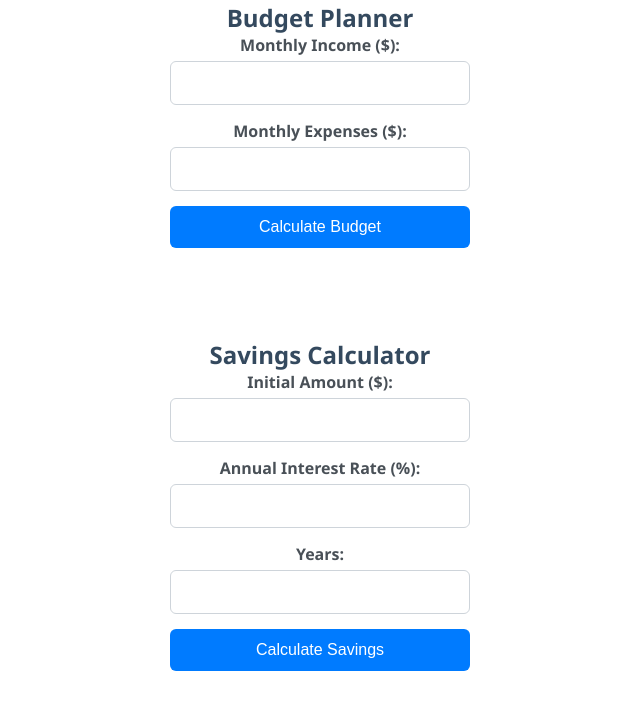
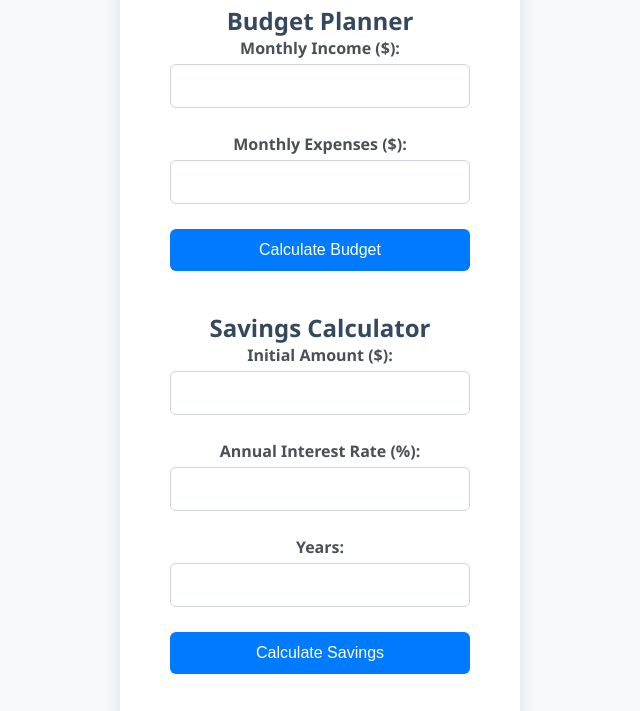
Before and after one commit to prerna-pramod-gh/personal-finance-calculator, a plain HTML site: page index.html in a window 1280 px wide. Shown: the part 122-833 px from the top of the page, without its empty margins (320-960 px from the left). Drawn offline with Linux system fonts and the light colour scheme.

Commit message:
Update styles.css

```diff
--- a/styles.css
+++ b/styles.css
@@ -11,24 +11,22 @@ body {
     display: flex;
     justify-content: center;
     align-items: center;
-    text-align: center;
 }
 
 .container {
+    max-width: 400px; /* Reduced width for clearer centering */
     width: 100%;
-    max-width: 700px;
     background: #ffffff;
-    padding: 30px;
+    padding: 20px;
     border-radius: 12px;
     box-shadow: 0 4px 20px rgba(0, 0, 0, 0.1);
-    display: flex;
-    flex-direction: column;
-    align-items: center;
+    text-align: center;
+    margin: 0 auto; /* Center the container */
 }
 
 h1 {
     color: #2c3e50;
-    margin-bottom: 30px;
+    margin-bottom: 20px;
     text-align: center;
 }
 
@@ -39,30 +37,24 @@ h2 {
 }
 
 section {
-    width: 100%;
-    display: flex;
-    flex-direction: column;
-    align-items: center;
-    margin-bottom: 30px;
+    margin-bottom: 20px;
     text-align: center;
 }
 
 form {
     display: flex;
     flex-direction: column;
-    align-items: center;
     gap: 15px;
     text-align: center;
-    max-width: 300px; /* Fixed width for forms to ensure centering */
-    width: 100%;
+    max-width: 300px; /* Fixed width for forms */
+    margin: 0 auto; /* Center the form */
 }
 
 .form-group {
     display: flex;
     flex-direction: column;
-    align-items: center;
-    width: 100%;
     text-align: center;
+    margin-bottom: 10px;
 }
 
 label {
@@ -100,6 +92,7 @@ button {
     max-width: 300px;
     transition: background-color 0.3s;
     text-align: center;
+    margin: 0 auto; /* Center the button */
 }
 
 button:hover {
@@ -114,4 +107,5 @@ button:hover {
     width: 100%;
     max-width: 300px;
     text-align: center;
+    margin: 0 auto; /* Center the result */
 }
```
